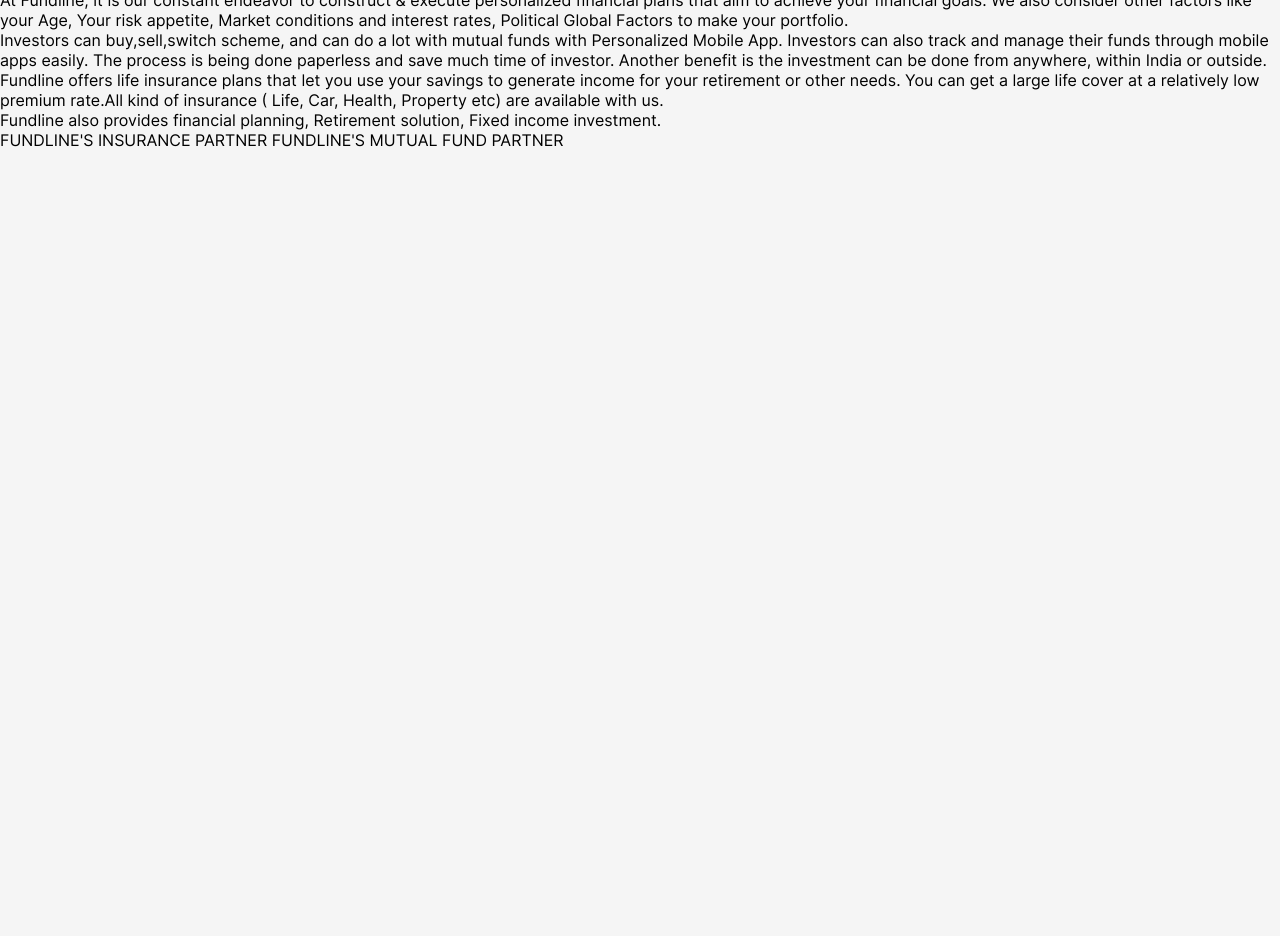
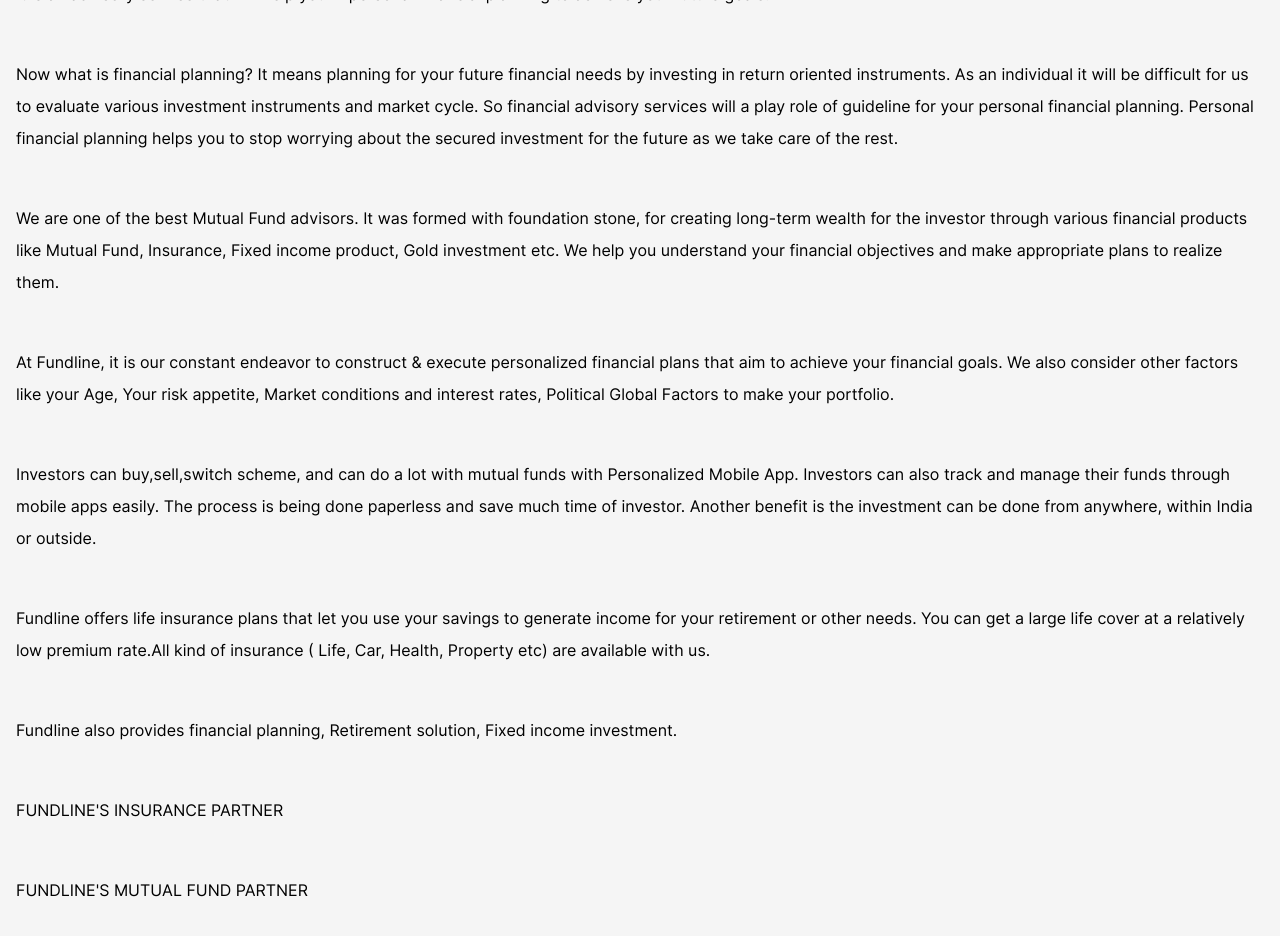
Before and after one commit to FUNDLINE/FUNDLINE-website, an Angular app: page /home in a window 1280 px wide. Shown: the part 460-1396 px from the top of the page. Before the commit the page ends 800 px from the top, so only its background shows below. Built offline with nearby package versions, Linux system fonts and the light colour scheme.

Commit message:
spacing increased

```diff
--- a/src/app/home/home.component.css
+++ b/src/app/home/home.component.css
@@ -0,0 +1,4 @@
+p {
+    margin: 3rem 1rem;
+    line-height: 2rem;
+}
--- a/src/app/home/home.component.html
+++ b/src/app/home/home.component.html
@@ -20,6 +20,7 @@ You can get a large life cover at a relatively low premium rate.All kind of insu
 are available with us.</p>
 
 <p>Fundline also provides financial planning, Retirement solution, Fixed income investment.</p>
-<p>FUNDLINE&#39;S INSURANCE PARTNER
 
-FUNDLINE&#39;S MUTUAL FUND PARTNER</p>
+<p>FUNDLINE&#39;S INSURANCE PARTNER</p>
+
+<p>FUNDLINE&#39;S MUTUAL FUND PARTNER</p>
```
